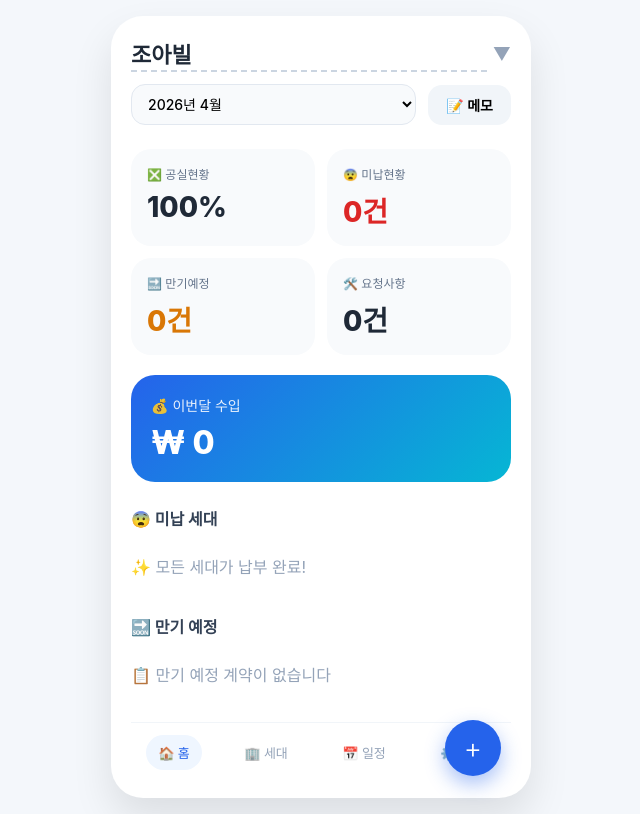
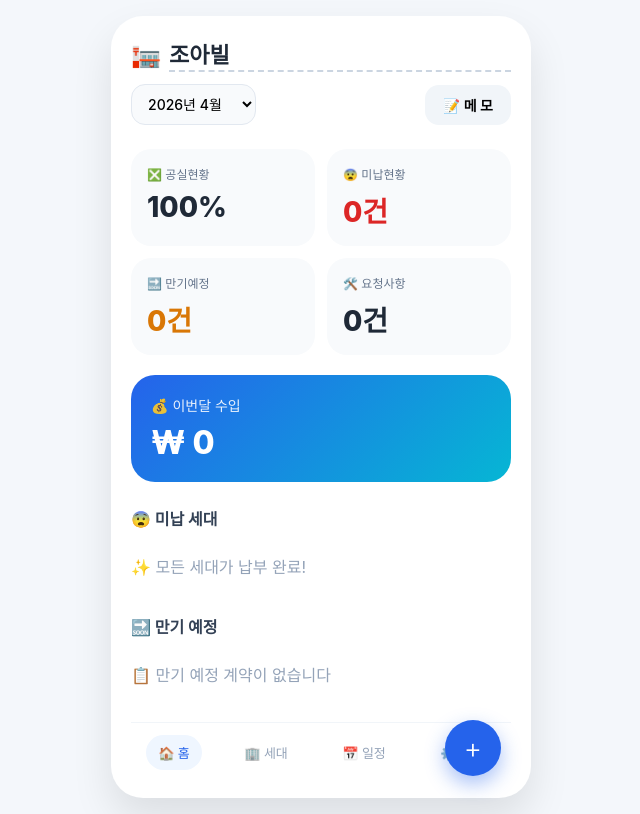
Before and after one commit to blackcore76/rent, a plain HTML site: page index.html in a window 1280 px wide. Shown: the whole page, without its empty margins (319-959 px from the left). Drawn offline with Linux system fonts and the light colour scheme.

Commit message:
Update index.html

```diff
--- a/index.html
+++ b/index.html
@@ -37,7 +37,7 @@
       flex-direction: column;
     }
 
-    /* 헤더 - 수정됨: 한 줄 배치 */
+    /* 헤더 */
     .header {
       margin-bottom: 24px;
     }
@@ -45,8 +45,12 @@
     .building-input-wrapper {
       display: flex;
       align-items: center;
-      gap: 6px;
+      gap: 8px;
       margin-bottom: 12px;
+    }
+
+    .building-icon {
+      font-size: 24px;
     }
 
     .building-name {
@@ -67,11 +71,6 @@
       border-bottom-color: #2563eb;
     }
 
-    .dropdown-icon {
-      font-size: 18px;
-      color: #94a3b8;
-    }
-
     /* 한 줄에 월별 선택 + 메모 버튼 */
     .top-controls {
       display: flex;
@@ -81,7 +80,6 @@
     }
 
     .month-picker {
-      flex: 1;
       padding: 10px 12px;
       border-radius: 14px;
       border: 1px solid #e2e8f0;
@@ -89,6 +87,7 @@
       font-size: 14px;
       font-weight: 500;
       cursor: pointer;
+      width: auto;
     }
 
     .memo-btn {
@@ -296,17 +295,17 @@
 </head>
 <body>
   <div class="phone" id="app">
-    <!-- 헤더: 건물명 -->
+    <!-- 헤더: 건물명 앞에 🏣 아이콘 -->
     <div class="header">
       <div class="building-input-wrapper">
-        <input type="text" id="buildingName" class="building-name" value="조아빌" maxlength="20">
-        <span class="dropdown-icon">▼</span>
+        <span class="building-icon">🏣</span>
+        <input type="text" id="buildingName" class="building-name" value="조아빌" maxlength="10">
       </div>
 
       <!-- 한 줄: 월별 선택 + 메모 버튼 -->
       <div class="top-controls">
         <select id="monthPicker" class="month-picker"></select>
-        <button class="memo-btn" id="memoBtn">📝 메모</button>
+        <button class="memo-btn" id="memoBtn">📝 메 모</button>
       </div>
     </div>
 
```
